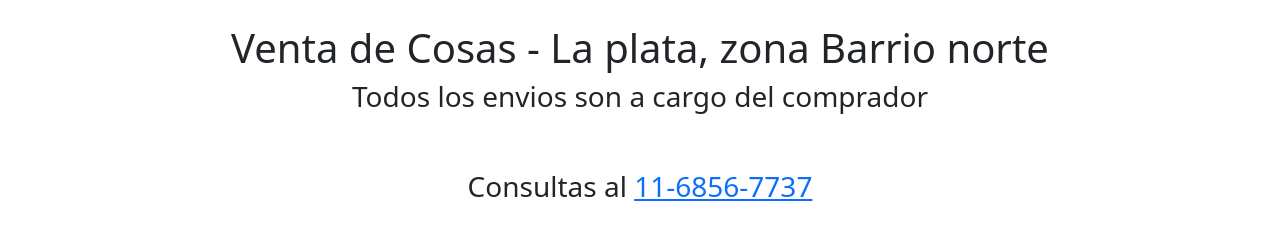
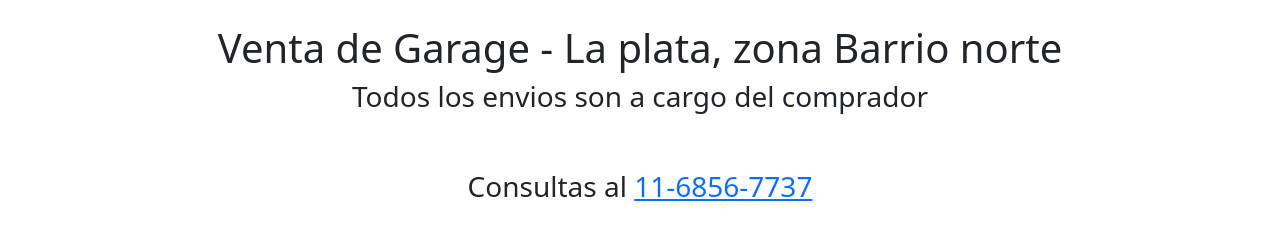
Before and after one commit to diazhernanluis/diazhernanluis.github.io, a plain HTML site: page index.html in a window 1280 px wide. Shown: the top 249 px of the page. Drawn offline with nearby package versions, Linux system fonts and the light colour scheme.

Commit message:
Change title

```diff
--- a/index.html
+++ b/index.html
@@ -3,7 +3,7 @@
 <head>
     <meta charset="UTF-8">
     <meta name="viewport" content="width=device-width, initial-scale=1.0">
-    <title>Venta de Cosas</title>
+    <title>Venta de Garage</title>
     <link href="https://cdn.jsdelivr.net/npm/bootstrap@5.3.0/dist/css/bootstrap.min.css" rel="stylesheet">
     <style>
         .carousel-inner img {
@@ -15,7 +15,7 @@
 </head>
 <body>
     <div class="container mt-4">
-        <h1 class="text-center">Venta de Cosas - La plata, zona Barrio norte</h1>
+        <h1 class="text-center">Venta de Garage - La plata, zona Barrio norte</h1>
         <h3 class="text-center">Todos los envios son a cargo del comprador</h3>
         <br>
         <br>
```
